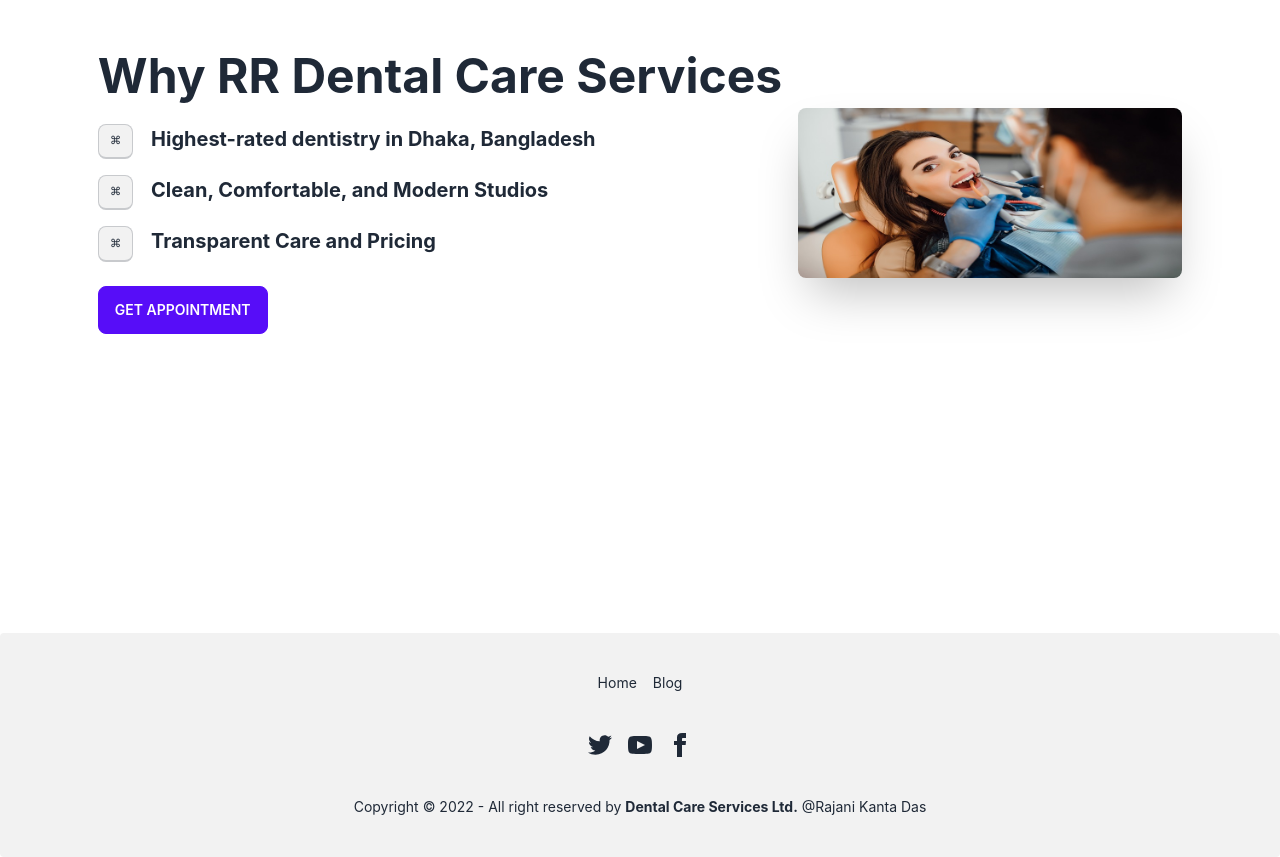
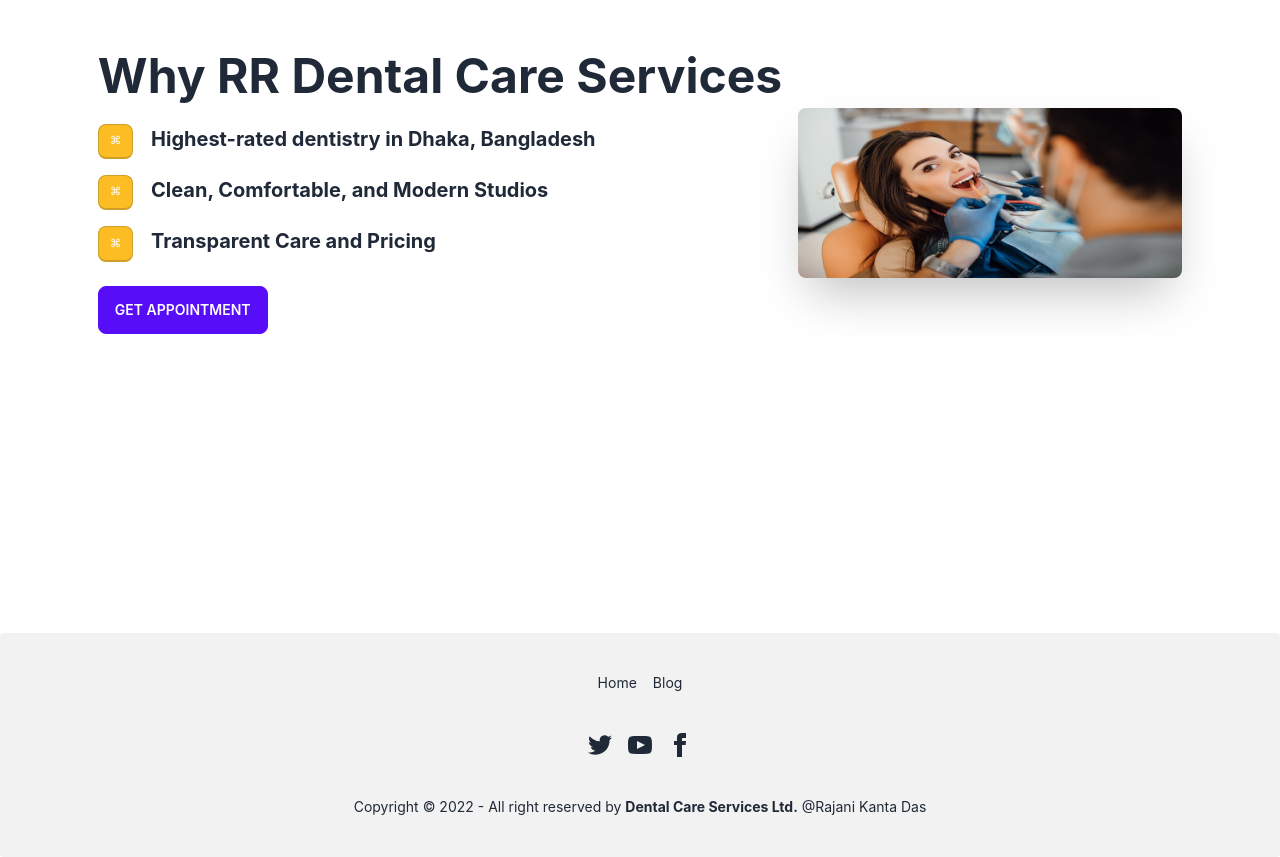
Before and after one commit to raj073/Dental-Service-Care-Client, a React (Create React App) app: page / in a window 1280 px wide. Shown: the part 880-1737 px from the top of the page. Built offline with nearby package versions, Linux system fonts and the light colour scheme.

Commit message:
One section updated

```diff
--- a/src/Pages/Home/Home.js
+++ b/src/Pages/Home/Home.js
@@ -2,8 +2,15 @@ import React from 'react';
 import image1 from '../../assets/1.jpg';
 import image2 from '../../assets/2.jpg';
 import image3 from '../../assets/3.jpg';
+import toast from 'react-hot-toast';
 
 const Home = () => {
+
+    const handleGetAppoint = () => {
+        toast.success('Congratulations! Your Appointment Has Been Confirmed.', {
+            position: "top-center"
+        });
+    }
 
     return (
 
@@ -46,19 +53,19 @@ const Home = () => {
                             <h1 className="text-5xl font-bold">Why RR Dental Care Services</h1>
                             <p className="py-6">
                                 <div className='mb-4'>
-                                    <kbd className="kbd">⌘</kbd> &nbsp; &nbsp;
+                                    <kbd className="kbd text-white bg-warning">⌘</kbd> &nbsp; &nbsp;
                                     <span className='text-xl font-bold'>Highest-rated dentistry in Dhaka, Bangladesh</span>
                                 </div>
                                 <div className='mb-4'>
-                                    <kbd className="kbd">⌘</kbd> &nbsp; &nbsp;
+                                    <kbd className="kbd text-white bg-warning">⌘</kbd> &nbsp; &nbsp;
                                     <span className='text-xl font-bold'>Clean, Comfortable, and Modern Studios</span>
                                 </div>
                                 <div>
-                                    <kbd className="kbd">⌘</kbd> &nbsp; &nbsp;
+                                    <kbd className="kbd text-white bg-warning">⌘</kbd> &nbsp; &nbsp;
                                     <span className='text-xl font-bold'>Transparent Care and Pricing</span>
                                 </div>
                             </p>
-                            <button className="btn btn-primary">Get Appointment</button>
+                            <button onClick={handleGetAppoint} className="btn btn-primary">Get Appointment</button>
                         </div>
                     </div>
                 </div>
```
